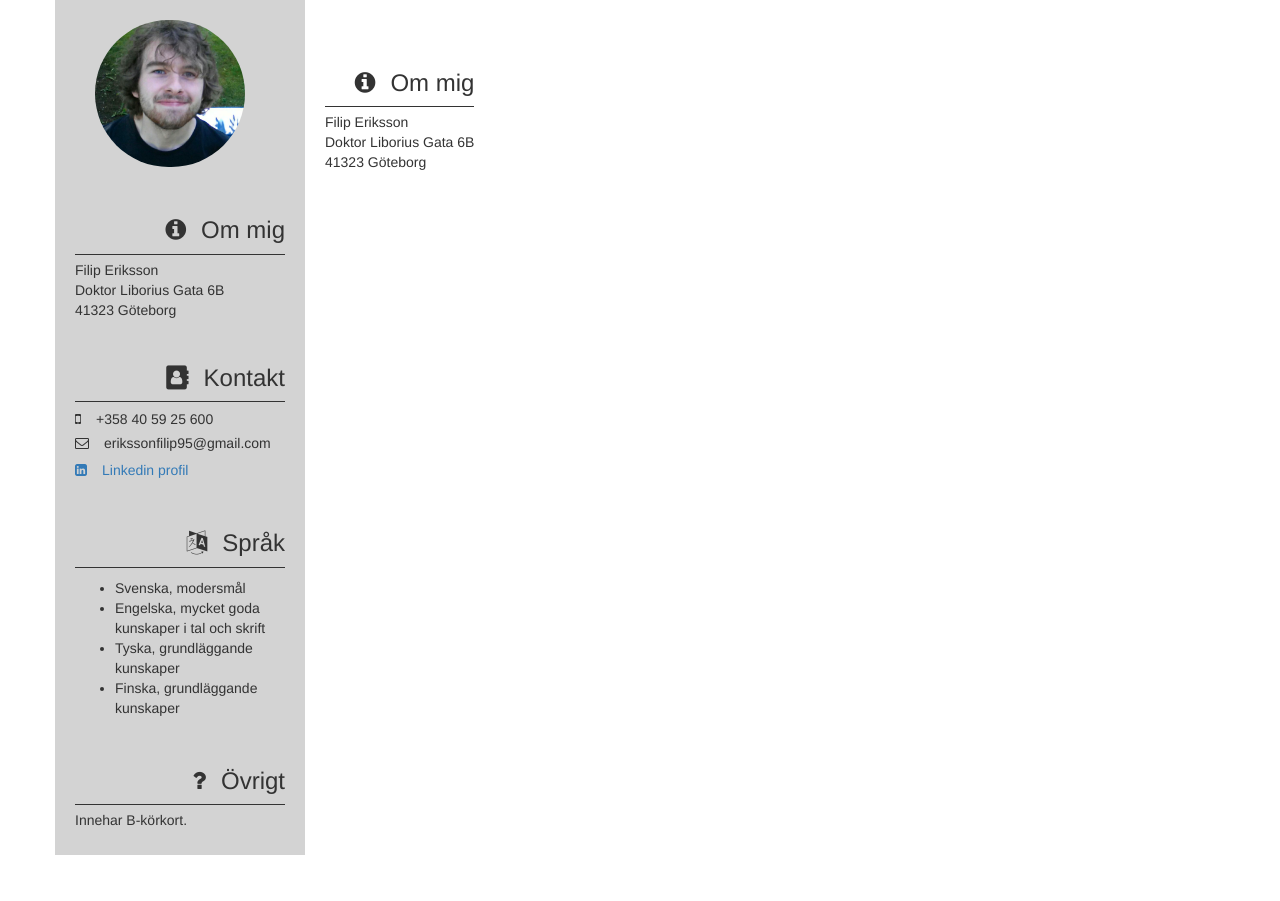
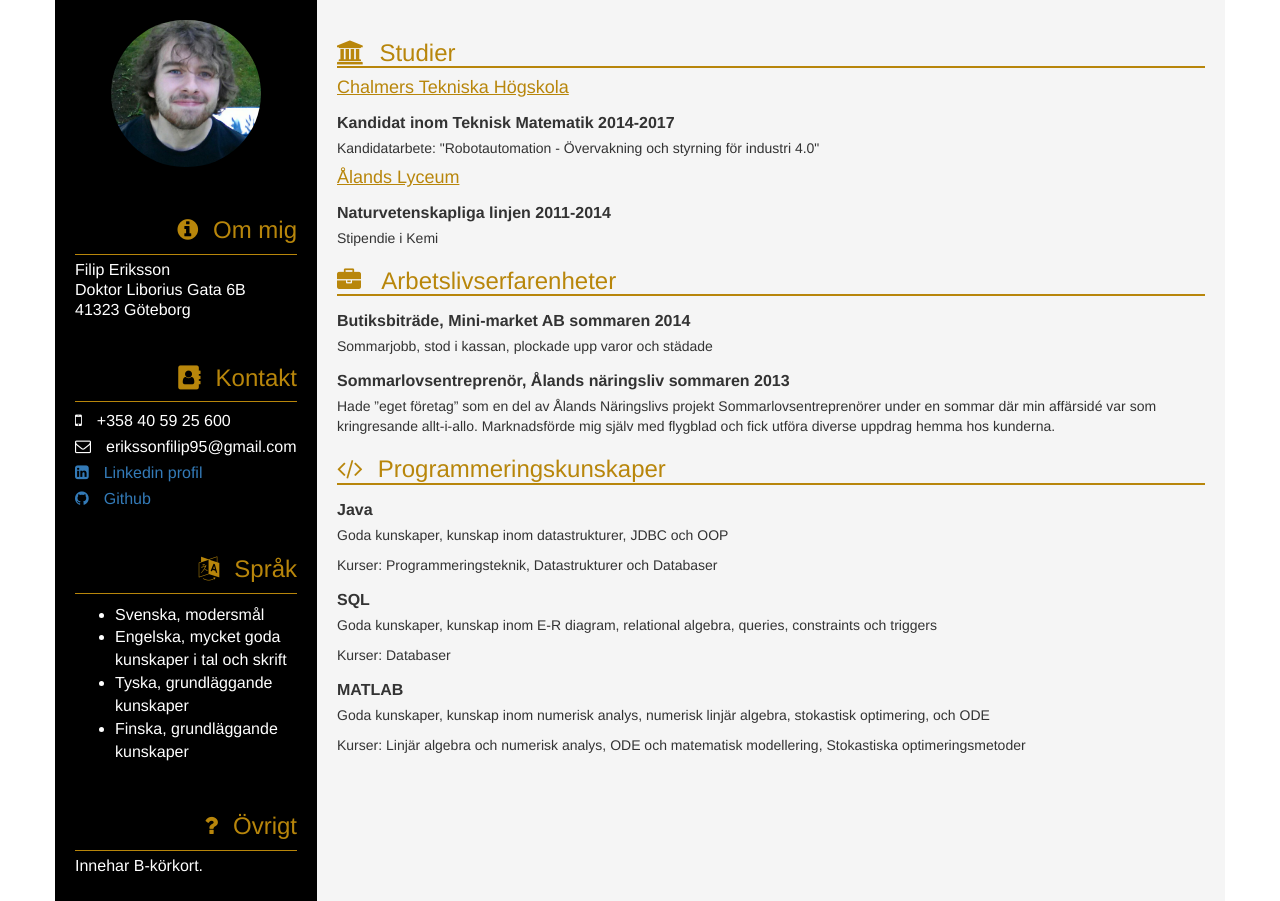
Before and after one commit to fileriks/FilipCV, a plain HTML site: page MyCV/index.html in a window 1280 px wide. Before the commit the page ends 855 px from the top, so only its background shows below. Drawn offline with nearby package versions, Linux system fonts and the light colour scheme.

Commit message:
design and main stuff

```diff
--- a/MyCV/index.html
+++ b/MyCV/index.html
@@ -5,8 +5,16 @@
             display: flex;
         }
         .sidebar {
-            background-color: lightgrey;
-            width: 250px;
+            background-color: black;
+            min-width: 262px;
+        }
+        .sidebar p {
+            color: white;
+            font-size:16px;
+        }
+        .sidebar ul {
+            color:white;
+            font-size:16px;
         }
 
         .info {
@@ -16,18 +24,42 @@
         img {
             max-width: 150px;
             border-radius: 75px;
-            margin-left: 20px;
+            margin-left: 36px;
         }
 
         p {
             line-height: 10px;
+            font-size: 14px;
         }
 
-        h3 {
+        b {
+            font-size: 16px;
+        }
+        .content {
+            background-color:whitesmoke;
+        }
+
+        .side-stuff h3 {
             text-align: right;
             border-bottom: 1px solid;
             margin-top: 50px !important;
             padding-bottom: 10px;
+            color: darkgoldenrod;
+        }
+        .main-stuff h3 {
+            text-align: left !important;
+            color: darkgoldenrod;
+            border-bottom:2px darkgoldenrod solid !important;
+        }
+        .main-stuff h4 {
+            text-decoration: underline;
+            color: darkgoldenrod
+        }
+        .main-stuff p {
+            line-height: 20px;
+        }
+        .main-stuff b {
+            line-height: 30px;
         }
         .fa {
             margin-right: 15px;
@@ -55,7 +87,8 @@
                             <h3><i class="fa fa-address-book"></i>Kontakt</h3>
                             <p><i class="fa fa-mobile-phone"></i>+358 40 59 25 600</p>
                             <p><i class="fa fa-envelope-o"></i>erikssonfilip95@gmail.com</p>
-                            <a href="https://se.linkedin.com/in/filip-eriksson-b3491ab6"><i class="fa fa-linkedin-square"></i>Linkedin profil</a></p>
+                            <p><a href="https://se.linkedin.com/in/filip-eriksson-b3491ab6"><i class="fa fa-linkedin-square"></i>Linkedin profil</a></p>
+                            <p><a href = "https://github.com/fileriks"><i class = "fa fa-github"></i>Github</a></p>
                         </div>
                         <div class="side-stuff">
                             <h3><i class="fa fa-language"></i>Språk</h3>
@@ -74,11 +107,30 @@
                 </div>
                 <div class="content">
                     <div class="info">
-                    <div class="side-stuff">
-                        <h3><i class="fa fa-info-circle"></i>Om mig</h3>
-                        <p>Filip Eriksson</p>
-                        <p>Doktor Liborius Gata 6B</p>
-                        <p>41323 Göteborg</p>
+                    <div class="main-stuff">
+                        <h3><i class="fa fa-university"></i>Studier</h3>
+                        <h4>Chalmers Tekniska Högskola</h4>
+                        <b>Kandidat inom Teknisk Matematik  2014-2017</b>
+                        <p>Kandidatarbete: "Robotautomation - Övervakning och styrning för industri 4.0"</p>
+                        <h4>Ålands Lyceum</h4>
+                        <b>Naturvetenskapliga linjen  2011-2014</b>
+                        <p>Stipendie i Kemi</p>
+                        <h3><i class = "fa fa-briefcase"></i> Arbetslivserfarenheter </h3>
+                        <b> Butiksbiträde, Mini-market AB  sommaren 2014 </b>
+                        <p>Sommarjobb, stod i kassan, plockade upp varor och städade</p>
+                        <b> Sommarlovsentreprenör, Ålands näringsliv  sommaren 2013</b>
+                        <p> Hade ”eget företag” som en del av Ålands Näringslivs projekt Sommarlovsentreprenörer under en sommar där min affärsidé var som kringresande allt-i-allo.  Marknadsförde mig själv med flygblad och fick utföra diverse uppdrag hemma hos kunderna.</p>
+                        <h3><i class = "fa fa-code"></i>Programmeringskunskaper</h3>
+                        <b> Java </b>
+                        <p>Goda kunskaper, kunskap inom datastrukturer, JDBC och OOP </p>
+                        <p>Kurser: Programmeringsteknik, Datastrukturer och Databaser</p>
+                        <b> SQL </b>
+                        <p> Goda kunskaper, kunskap inom E-R diagram, relational algebra, queries, constraints och triggers </p>
+                        <p>Kurser: Databaser</p>
+                        <b>MATLAB</b>
+                        <p>Goda kunskaper, kunskap inom numerisk analys, numerisk linjär algebra, stokastisk optimering, och ODE </p>
+                        <p>Kurser: Linjär algebra och numerisk analys, ODE och matematisk modellering, Stokastiska optimeringsmetoder</p>
+
                     </div>
                 </div>
             </div>
```
